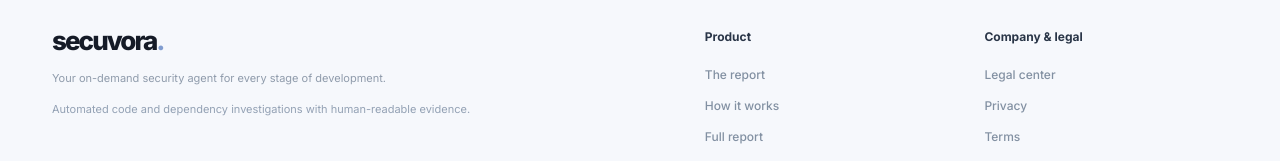
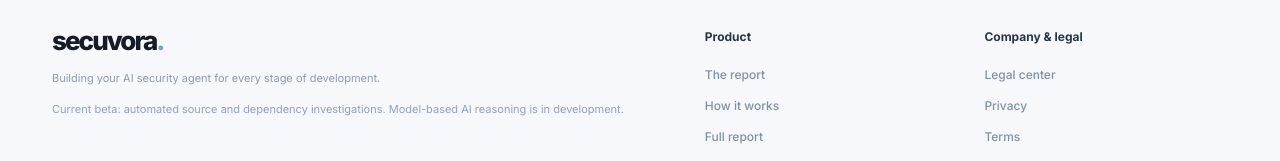
Before and after one commit to helloskyorigin/Safe-sure, a Next.js app: page / in a window 1280 px wide. Shown: the part 5510-5671 px from the top of the page. Built offline with nearby package versions, Linux system fonts and the light colour scheme.

Commit message:
brand(agent): carry honest AI-agent vision through connect, value and footer

```diff
--- a/components/Footer.tsx
+++ b/components/Footer.tsx
@@ -9,8 +9,8 @@ export default function Footer({ onOpenAssessment }: { onOpenAssessment: () => v
       <div className="container footer-main">
         <div className="footer-identity">
           <a href="#top" className="brand" aria-label="Secuvora home">secuvora<span>.</span></a>
-          <p>Your on-demand security agent for every stage of development.</p>
-          <span className="footer-independence">Automated code and dependency investigations with human-readable evidence.</span>
+          <p>Building your AI security agent for every stage of development.</p>
+          <span className="footer-independence">Current beta: automated source and dependency investigations. Model-based AI reasoning is in development.</span>
         </div>
         <div className="footer-columns">
           <nav aria-label="Product navigation"><strong>Product</strong><a href="#product">The report</a><a href="#how">How it works</a><a href="#pricing">Full report</a><a href="#faq">Questions</a></nav>
```
